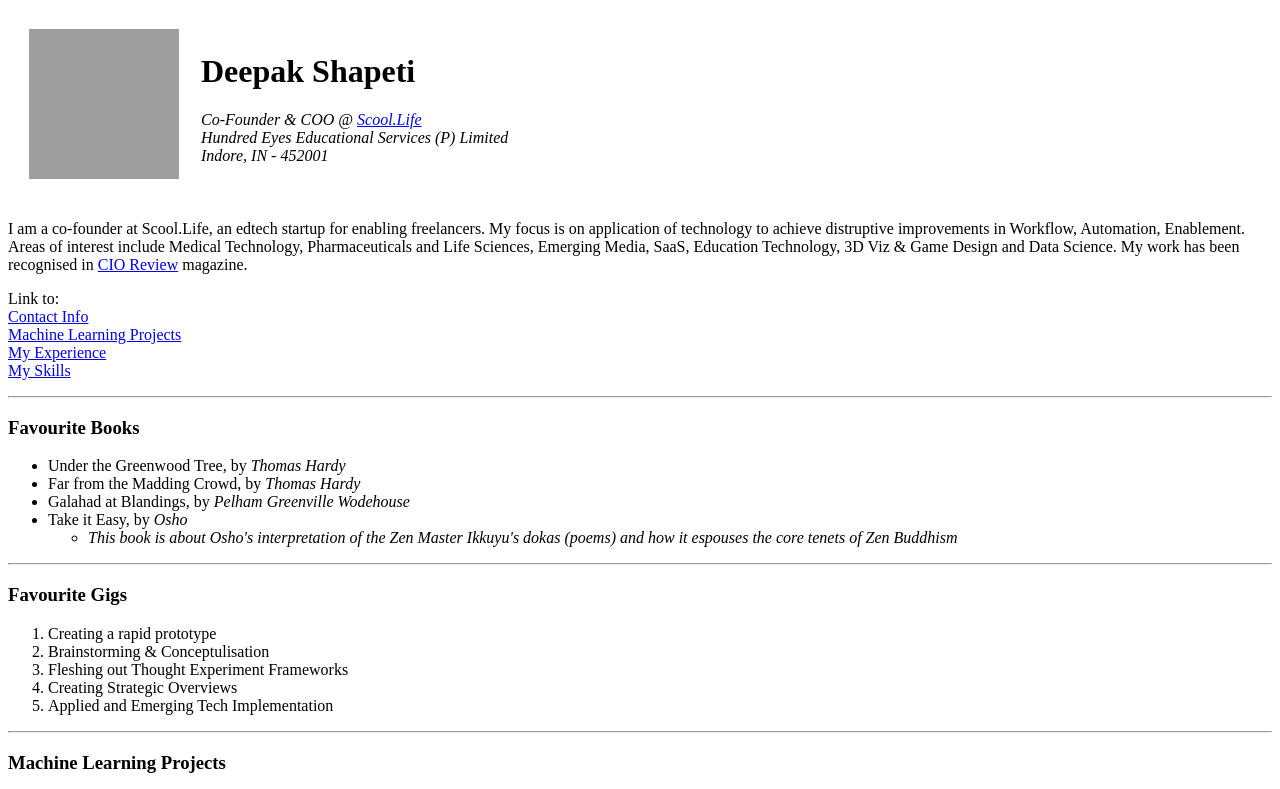
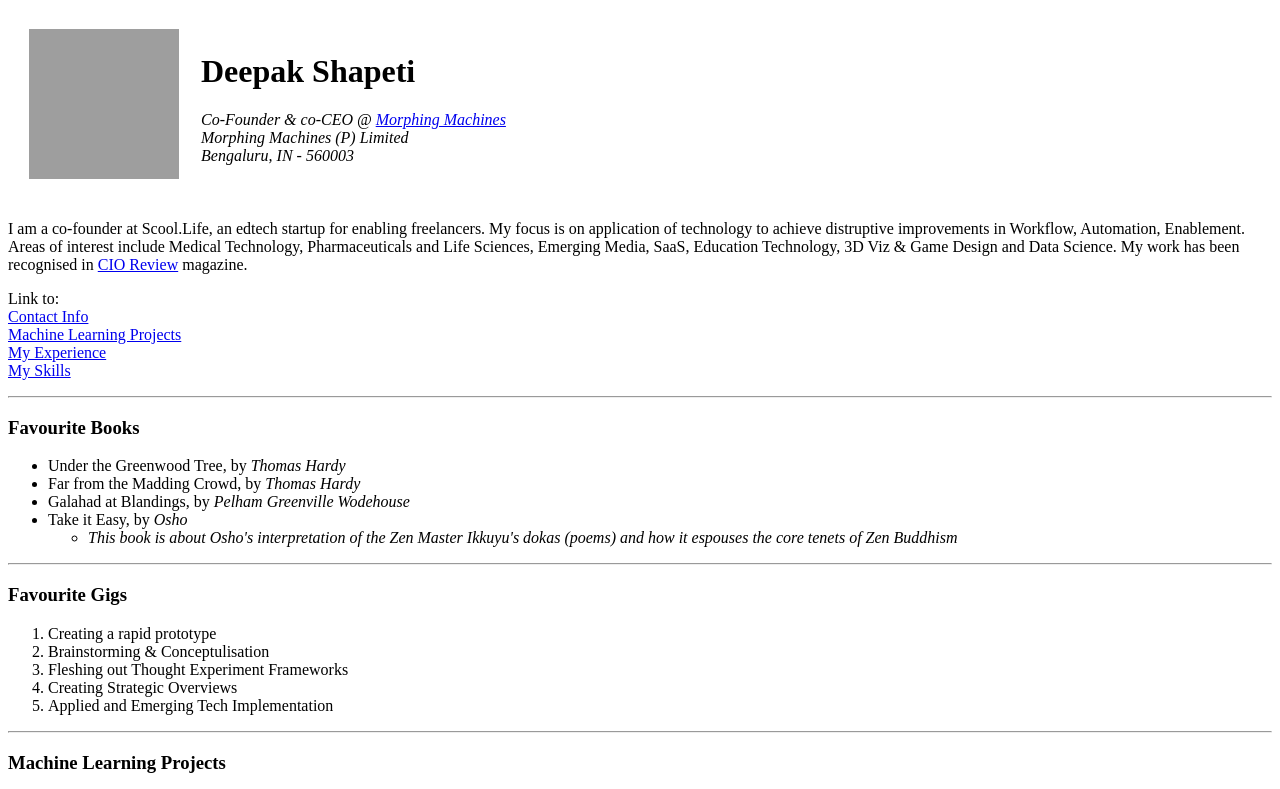
Before and after one commit to dshapeti/CV, a plain HTML site: page index.html in a window 1280 px wide. Shown: the top 789 px of the page. Drawn offline with Linux system fonts and the light colour scheme; grey boxes are pictures that could not be loaded.

Commit message:
Commit with Employment Details corrected

```diff
--- a/index.html
+++ b/index.html
@@ -18,9 +18,9 @@
       </td>
       <td>
         <h1>Deepak Shapeti</h1>
-        <p><em>Co-Founder & COO @ <a href="https://scool.life">Scool.Life</a></em><br>
-          <em>Hundred Eyes Educational Services (P) Limited</em><br>
-          <em>Indore, IN - 452001</em>
+        <p><em>Co-Founder & co-CEO @ <a href="https://morphing.in">Morphing Machines</a></em><br>
+          <em>Morphing Machines (P) Limited</em><br>
+          <em>Bengaluru, IN - 560003</em>
         </p>
       </td>
     </tr>
```
